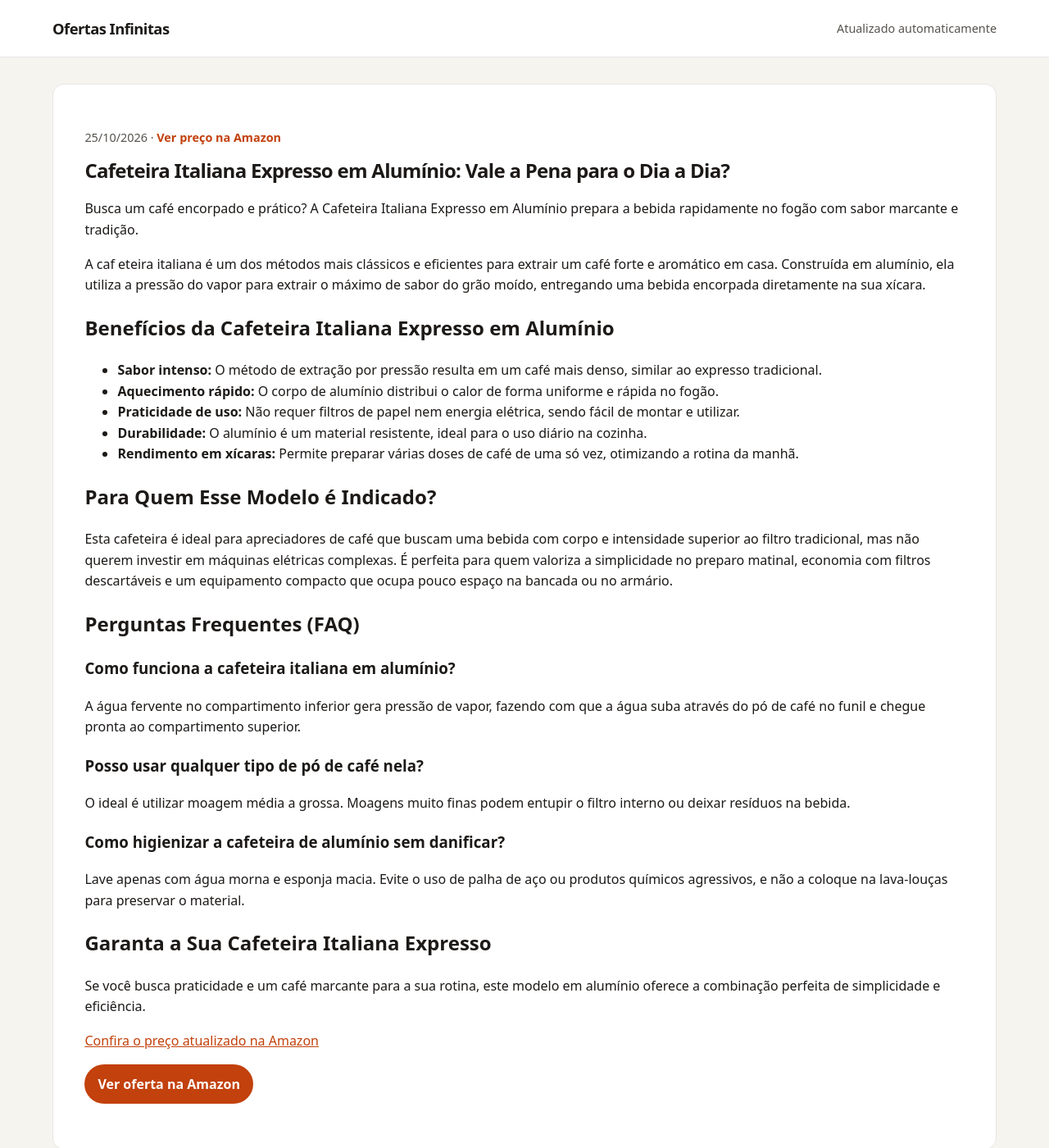
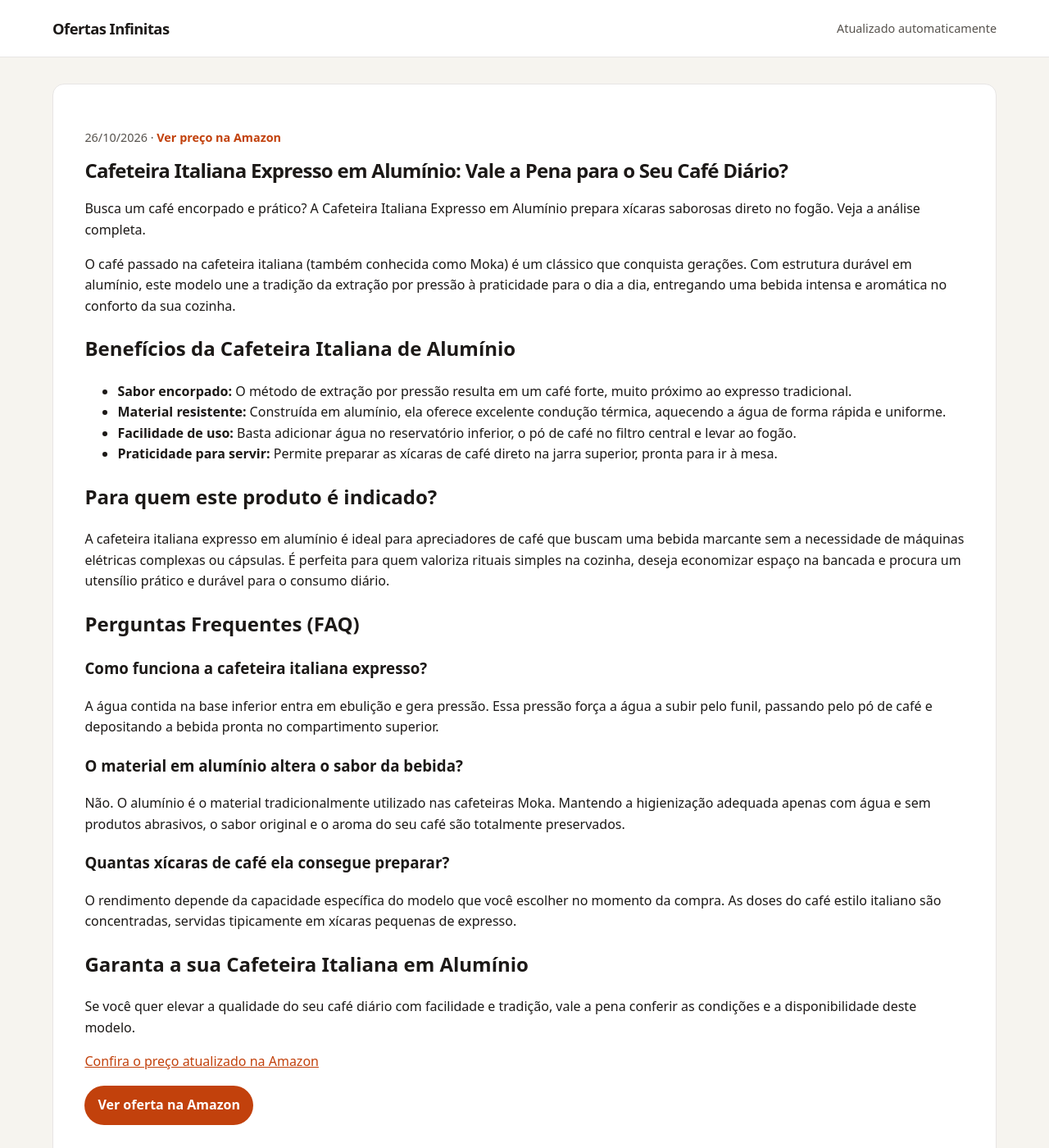
Before and after one commit to Monuver/afiliado, a Jekyll site: the page built from _posts/2026-08-18-cafeteira-italiana-expresso-aluminio-xicaras-b08b79hyvc.md, in a window 1280 px wide and 1400 px high. Shown: the whole window at 82% size. Built offline with Jekyll 4.4.1, drawn with Linux system fonts in a browser that asks for light colours.

```diff
--- a/_posts/2026-08-18-cafeteira-italiana-expresso-aluminio-xicaras-b08b79hyvc.md
+++ b/_posts/2026-08-18-cafeteira-italiana-expresso-aluminio-xicaras-b08b79hyvc.md
@@ -1,8 +1,8 @@
 ---
 layout: post
-title: 'Cafeteira Italiana Expresso em Alumínio: Vale a Pena para o Dia a Dia?'
-description: Busca um café encorpado e prático? A Cafeteira Italiana Expresso em Alumínio prepara a bebida rapidamente no fogão com sabor marcante e tradição.
-date: 2026-10-25 10:00:35 -0300
+title: 'Cafeteira Italiana Expresso em Alumínio: Vale a Pena para o Seu Café Diário?'
+description: Busca um café encorpado e prático? A Cafeteira Italiana Expresso em Alumínio prepara xícaras saborosas direto no fogão. Veja a análise completa.
+date: 2026-10-26 11:54:51 -0300
 categories:
 - ofertas
 image: ''
@@ -10,38 +10,36 @@ preco: Ver preço na Amazon
 affiliate_url: https://amzn.to/4x2LESM
 ---
 
-# Cafeteira Italiana Expresso em Alumínio: Vale a Pena para o Dia a Dia?
+# Cafeteira Italiana Expresso em Alumínio: Vale a Pena para o Seu Café Diário?
 
-Busca um café encorpado e prático? A Cafeteira Italiana Expresso em Alumínio prepara a bebida rapidamente no fogão com sabor marcante e tradição.
+Busca um café encorpado e prático? A Cafeteira Italiana Expresso em Alumínio prepara xícaras saborosas direto no fogão. Veja a análise completa.
 
-A caf
-eteira italiana é um dos métodos mais clássicos e eficientes para extrair um café forte e aromático em casa. Construída em alumínio, ela utiliza a pressão do vapor para extrair o máximo de sabor do grão moído, entregando uma bebida encorpada diretamente na sua xícara.
+O café passado na cafeteira italiana (também conhecida como Moka) é um clássico que conquista gerações. Com estrutura durável em alumínio, este modelo une a tradição da extração por pressão à praticidade para o dia a dia, entregando uma bebida intensa e aromática no conforto da sua cozinha.
 
-## Benefícios da Cafeteira Italiana Expresso em Alumínio
+## Benefícios da Cafeteira Italiana de Alumínio
 
-* **Sabor intenso:** O método de extração por pressão resulta em um café mais denso, similar ao expresso tradicional.
-* **Aquecimento rápido:** O corpo de alumínio distribui o calor de forma uniforme e rápida no fogão.
-* **Praticidade de uso:** Não requer filtros de papel nem energia elétrica, sendo fácil de montar e utilizar.
-* **Durabilidade:** O alumínio é um material resistente, ideal para o uso diário na cozinha.
-* **Rendimento em xícaras:** Permite preparar várias doses de café de uma só vez, otimizando a rotina da manhã.
+* **Sabor encorpado:** O método de extração por pressão resulta em um café forte, muito próximo ao expresso tradicional.
+* **Material resistente:** Construída em alumínio, ela oferece excelente condução térmica, aquecendo a água de forma rápida e uniforme.
+* **Facilidade de uso:** Basta adicionar água no reservatório inferior, o pó de café no filtro central e levar ao fogão.
+* **Praticidade para servir:** Permite preparar as xícaras de café direto na jarra superior, pronta para ir à mesa.
 
-## Para Quem Esse Modelo é Indicado?
+## Para quem este produto é indicado?
 
-Esta cafeteira é ideal para apreciadores de café que buscam uma bebida com corpo e intensidade superior ao filtro tradicional, mas não querem investir em máquinas elétricas complexas. É perfeita para quem valoriza a simplicidade no preparo matinal, economia com filtros descartáveis e um equipamento compacto que ocupa pouco espaço na bancada ou no armário.
+A cafeteira italiana expresso em alumínio é ideal para apreciadores de café que buscam uma bebida marcante sem a necessidade de máquinas elétricas complexas ou cápsulas. É perfeita para quem valoriza rituais simples na cozinha, deseja economizar espaço na bancada e procura um utensílio prático e durável para o consumo diário.
 
 ## Perguntas Frequentes (FAQ)
 
-### Como funciona a cafeteira italiana em alumínio?
-A água fervente no compartimento inferior gera pressão de vapor, fazendo com que a água suba através do pó de café no funil e chegue pronta ao compartimento superior.
+### Como funciona a cafeteira italiana expresso?
+A água contida na base inferior entra em ebulição e gera pressão. Essa pressão força a água a subir pelo funil, passando pelo pó de café e depositando a bebida pronta no compartimento superior.
 
-### Posso usar qualquer tipo de pó de café nela?
-O ideal é utilizar moagem média a grossa. Moagens muito finas podem entupir o filtro interno ou deixar resíduos na bebida.
+### O material em alumínio altera o sabor da bebida?
+Não. O alumínio é o material tradicionalmente utilizado nas cafeteiras Moka. Mantendo a higienização adequada apenas com água e sem produtos abrasivos, o sabor original e o aroma do seu café são totalmente preservados.
 
-### Como higienizar a cafeteira de alumínio sem danificar?
-Lave apenas com água morna e esponja macia. Evite o uso de palha de aço ou produtos químicos agressivos, e não a coloque na lava-louças para preservar o material.
+### Quantas xícaras de café ela consegue preparar?
+O rendimento depende da capacidade específica do modelo que você escolher no momento da compra. As doses do café estilo italiano são concentradas, servidas tipicamente em xícaras pequenas de expresso.
 
-## Garanta a Sua Cafeteira Italiana Expresso
+## Garanta a sua Cafeteira Italiana em Alumínio
 
-Se você busca praticidade e um café marcante para a sua rotina, este modelo em alumínio oferece a combinação perfeita de simplicidade e eficiência.
+Se você quer elevar a qualidade do seu café diário com facilidade e tradição, vale a pena conferir as condições e a disponibilidade deste modelo.
 
 [Confira o preço atualizado na Amazon](https://amzn.to/4x2LESM)
```
Also changed, not shown: _posts/2026-08-19-cadeira-escritorio-presidente-duoffice-du500a-b09vnbcfdj.md (+28 -25 lines), _posts/2026-08-19-flexiveis-cotonete-bastonetes-bellacotton-150unidades-b0cx9wkp1b.md (+24 -21 lines), _posts/2026-08-19-shampoo-clorexidina-seborreia-queda-500ml-b09l9qkmd1.md (+20 -23 lines).
